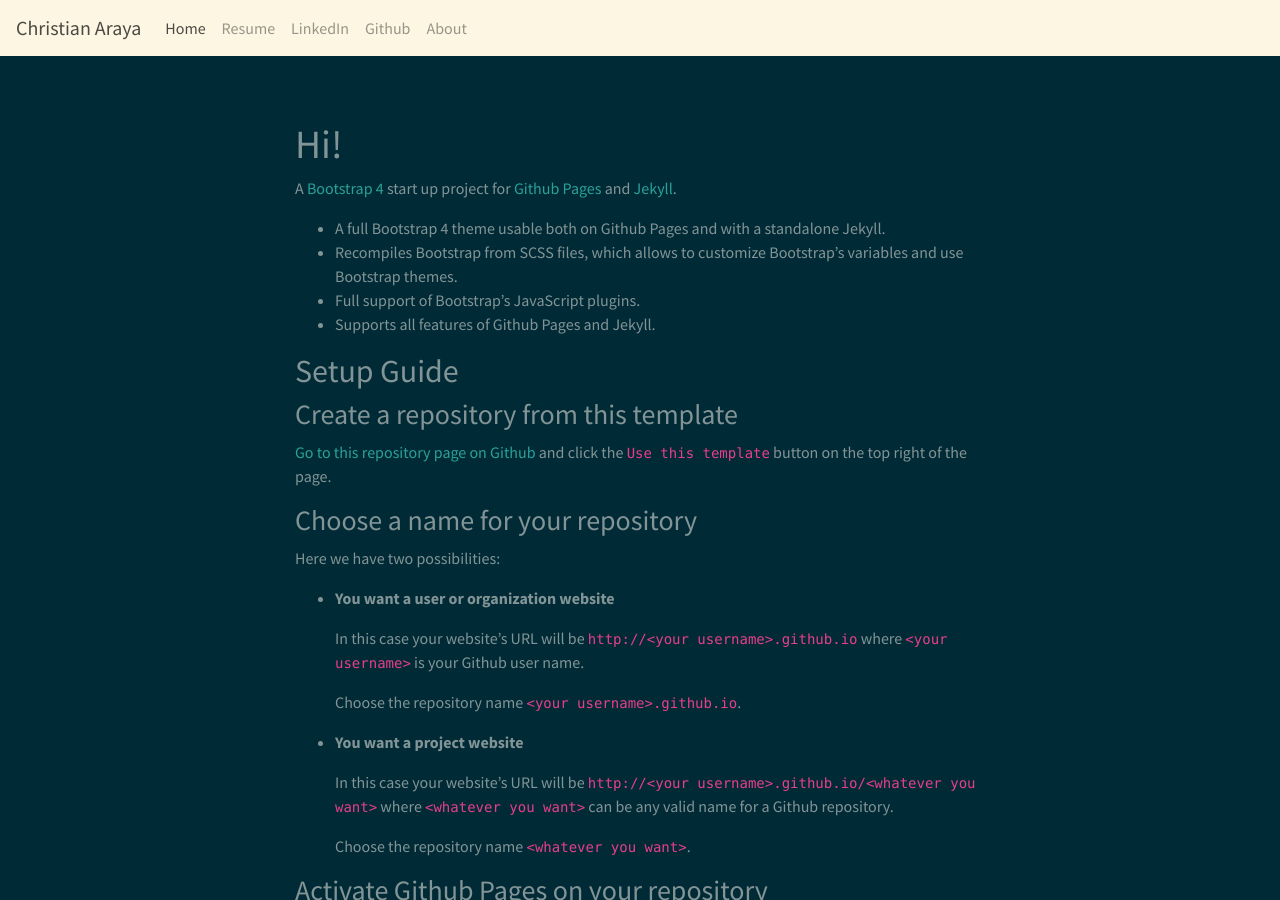
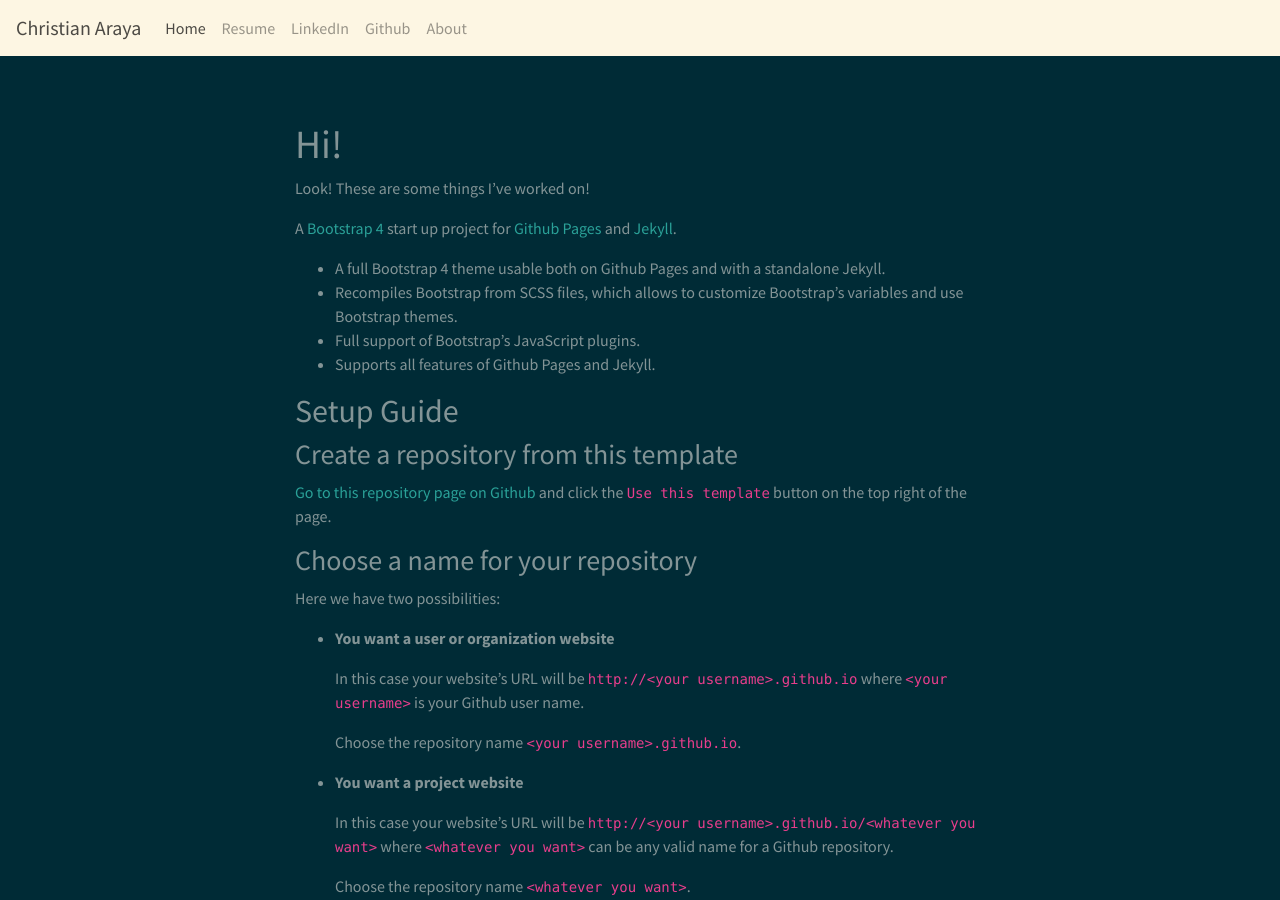
Before and after one commit to christian-araya/christian-araya.github.io, a Jekyll site: the page built from index.md, in a window 1280 px wide and 900 px high. Built offline with Jekyll 4.4.1, drawn with Linux system fonts in a browser that asks for light colours.

Commit message:
Update index.md

```diff
--- a/index.md
+++ b/index.md
@@ -2,6 +2,8 @@
 layout: home
 title: Hi!
 ---
+
+Look! These are some things I've worked on!
 
 A [Bootstrap 4](https://getbootstrap.com/) start up project for [Github Pages](https://pages.github.com/) and [Jekyll](https://jekyllrb.com/).
 
```
